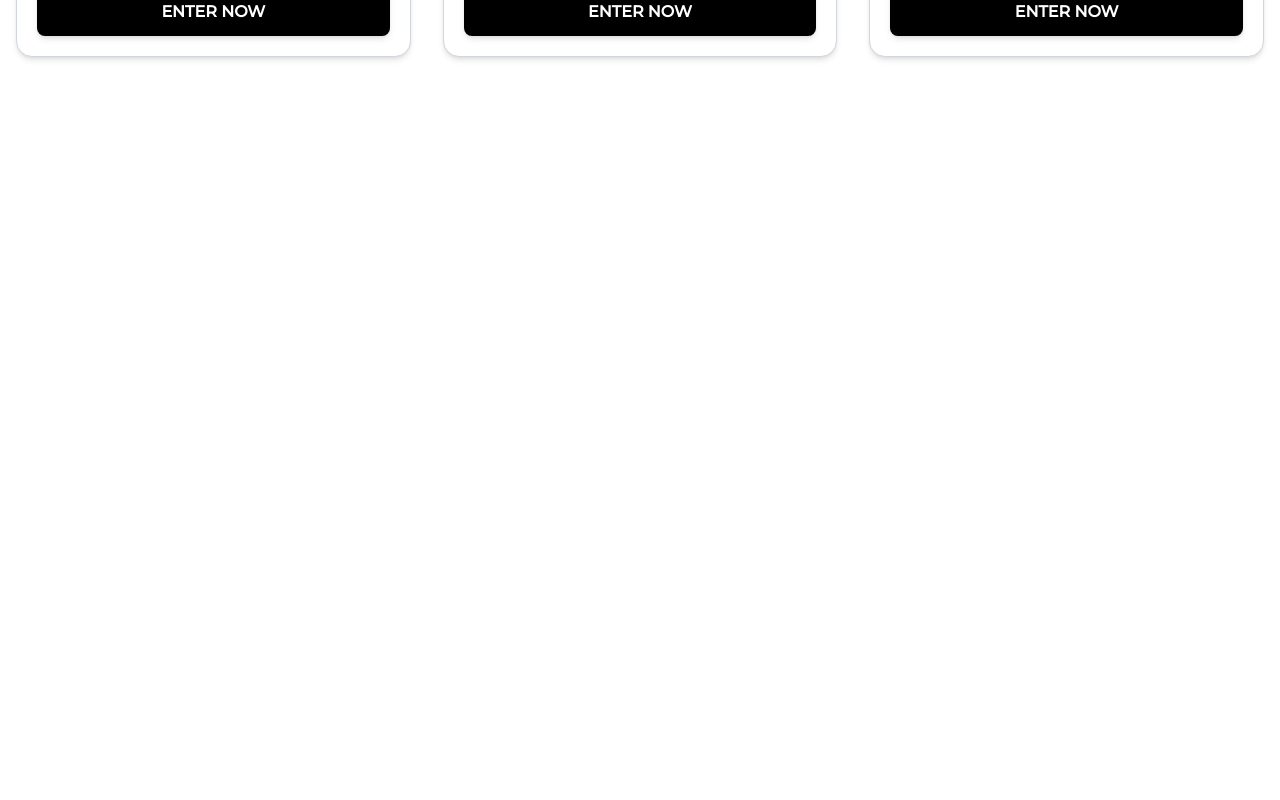
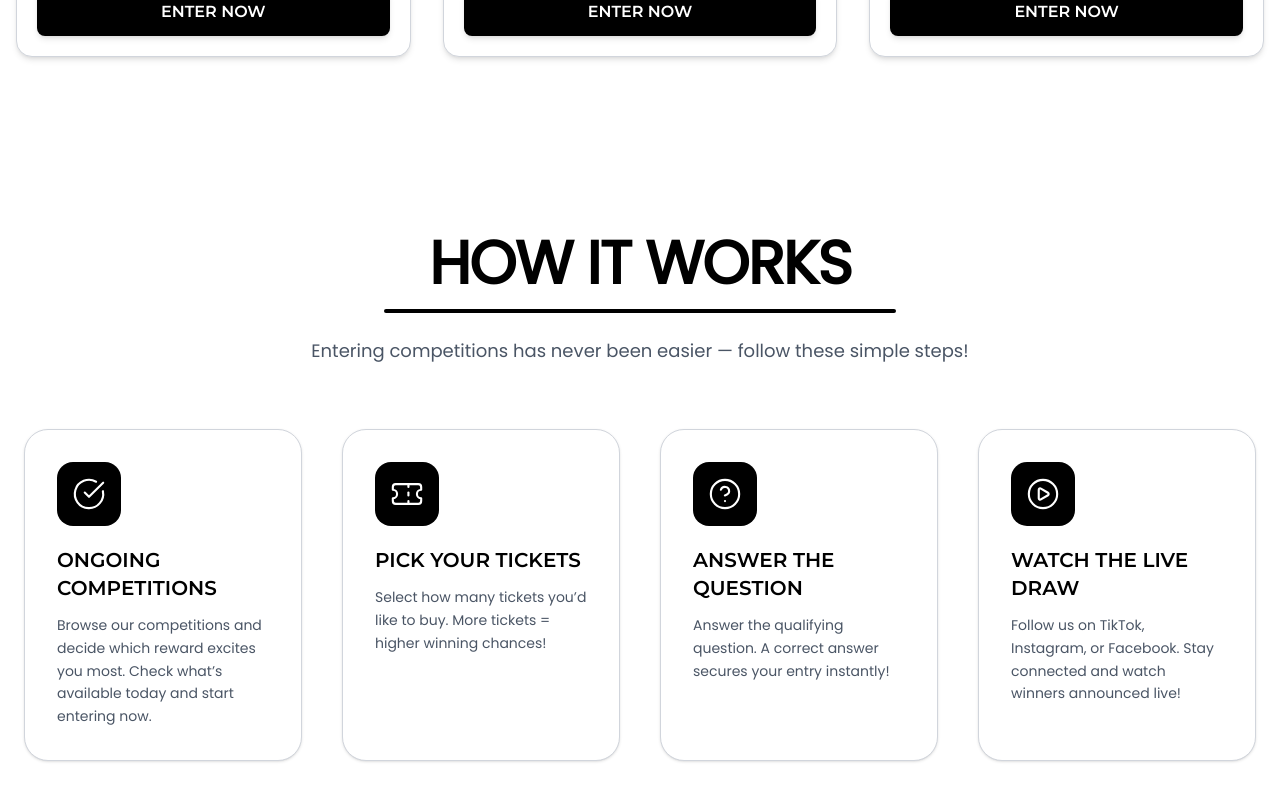
Before and after one commit to afterrender1/tmg-competitions, a Next.js app: page / in a window 1280 px wide. Shown: the part 1746-2546 px from the top of the page. Before the commit the page ends 1899 px from the top, so only its background shows below. Built offline with nearby package versions, Linux system fonts and the light colour scheme; a web font is replaced by a local one.

Commit message:
how it works section done

```diff
--- a/components/Home.jsx
+++ b/components/Home.jsx
@@ -2,6 +2,7 @@ import React from 'react'
 import Navbar from './Navbar'
 import Hero from './Hero'
 import Competition from './Competition'
+import HowItWorks from './HowItWorks'
 
 const Home = () => {
     return (
@@ -9,6 +10,7 @@ const Home = () => {
             <Navbar />
             <Hero />
             <Competition/>
+            <HowItWorks/>
 
 
         </>
--- /dev/null
+++ b/components/HowItWorks.jsx
@@ -0,0 +1,98 @@
+"use client";
+
+import React from "react";
+import { motion } from "framer-motion";
+import { CheckCircle, Ticket, HelpCircle, PlayCircle } from "lucide-react";
+import { Montserrat, Poppins } from "next/font/google";
+
+const montserrat = Montserrat({
+  subsets: ["latin"],
+  weight: ["600"],
+});
+const poppins = Poppins({
+  subsets: ["latin"],
+  weight: ["400"],
+});
+
+const steps = [
+  {
+    id: 1,
+    title: "ONGOING COMPETITIONS",
+    desc: "Browse our competitions and decide which reward excites you most. Check what’s available today and start entering now.",
+    icon: <CheckCircle size={34} strokeWidth={1.5} />,
+  },
+  {
+    id: 2,
+    title: "PICK YOUR TICKETS",
+    desc: "Select how many tickets you’d like to buy. More tickets = higher winning chances!",
+    icon: <Ticket size={34} strokeWidth={1.5} />,
+  },
+  {
+    id: 3,
+    title: "ANSWER THE QUESTION",
+    desc: "Answer the qualifying question. A correct answer secures your entry instantly!",
+    icon: <HelpCircle size={34} strokeWidth={1.5} />,
+  },
+  {
+    id: 4,
+    title: "WATCH THE LIVE DRAW",
+    desc: "Follow us on TikTok, Instagram, or Facebook. Stay connected and watch winners announced live!",
+    icon: <PlayCircle size={34} strokeWidth={1.5} />,
+  },
+];
+
+export default function HowItWorks() {
+  return (
+    <div className={`w-full py-20 bg-white text-black ${poppins.className}`}>
+
+      {/* Heading */}
+      <div className="text-center mb-16">
+        <h1 className="text-4xl sm:text-5xl md:text-6xl font-bold tracking-tight">
+          HOW IT <span className="text-black">WORKS</span>
+        </h1>
+
+        {/* underline */}
+        <motion.div
+          initial={{ width: 0 }}
+          whileInView={{ width: "40%" }}
+          viewport={{ once: true }}
+          transition={{ duration: 1 }}
+          className="h-1 bg-black rounded-full mx-auto mt-4"
+        />
+
+        <p className="mt-6 text-base md:text-lg text-gray-600 max-w-2xl mx-auto">
+          Entering competitions has never been easier — follow these simple steps!
+        </p>
+      </div>
+
+      {/* Steps */}
+      <div className="max-w-7xl mx-auto grid grid-cols-1 md:grid-cols-2 lg:grid-cols-4 gap-10 px-6">
+        {steps.map((step, i) => (
+          <motion.div
+            key={step.id}
+            initial={{ opacity: 0, y: 40 }}
+            whileInView={{ opacity: 1, y: 0 }}
+            viewport={{ once: true }}
+            transition={{ delay: i * 0.15, duration: 0.6 }}
+            className="bg-white border border-gray-300 rounded-3xl p-8 shadow-sm hover:shadow-lg transition-all"
+          >
+            {/* Icon */}
+            <div className="w-16 h-16 flex items-center justify-center bg-black text-white rounded-2xl mb-5">
+              {step.icon}
+            </div>
+
+            {/* Title */}
+            <h3 className={`text-xl font-bold mb-3 ${montserrat.className}`}>
+              {step.title}
+            </h3>
+
+            {/* Description */}
+            <p className="text-sm text-gray-600 leading-relaxed">
+              {step.desc}
+            </p>
+          </motion.div>
+        ))}
+      </div>
+    </div>
+  );
+}
```
